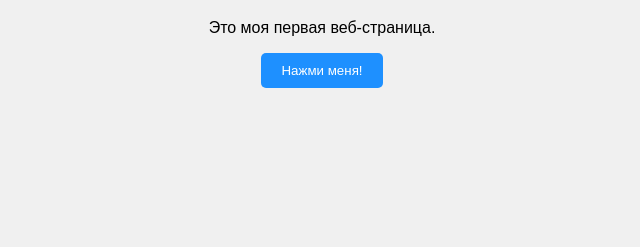
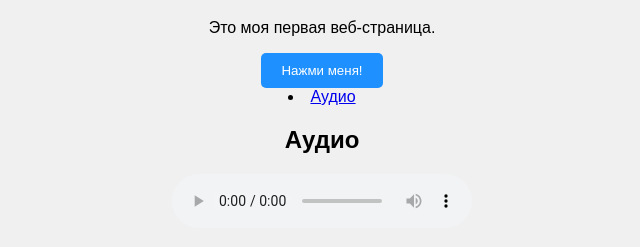
Before and after one commit to aisanashukirbekova/aisanashukirbekova, a plain HTML site: page index.html in a window 1280 px wide. Shown: the part 61-308 px from the top of the page, without its empty margins (318-958 px from the left). Drawn offline with Linux system fonts and the light colour scheme.

Commit message:
Update index.html

```diff
--- a/index.html
+++ b/index.html
@@ -15,3 +15,10 @@
     <script src="script.js"></script>
 </body>
 </html>
+<li><a href="#audio" class="nav-link">Аудио</a></li>
+<div id="audio" class="section">
+ <h2>Аудио</h2>
+ <audio controls>
+ <source src="audio.MP3">
+ </audio>
+</div>
```
